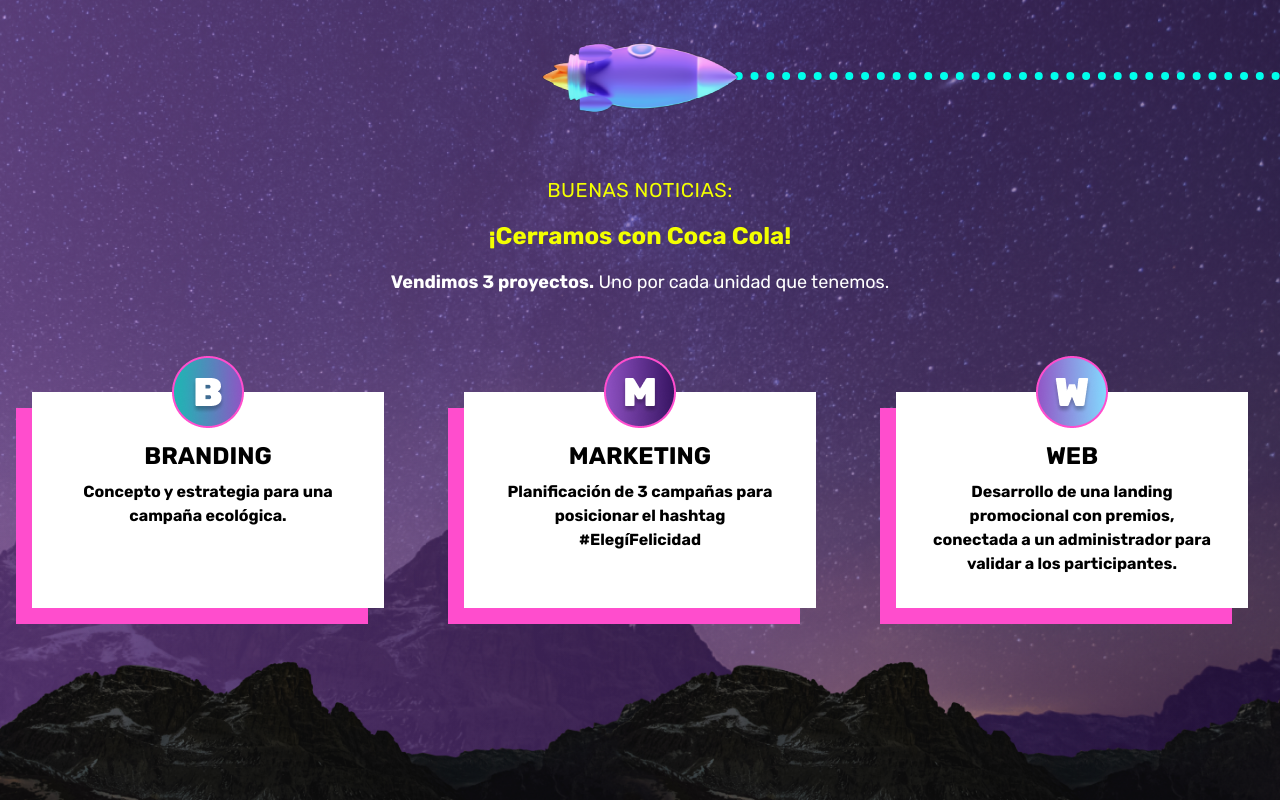
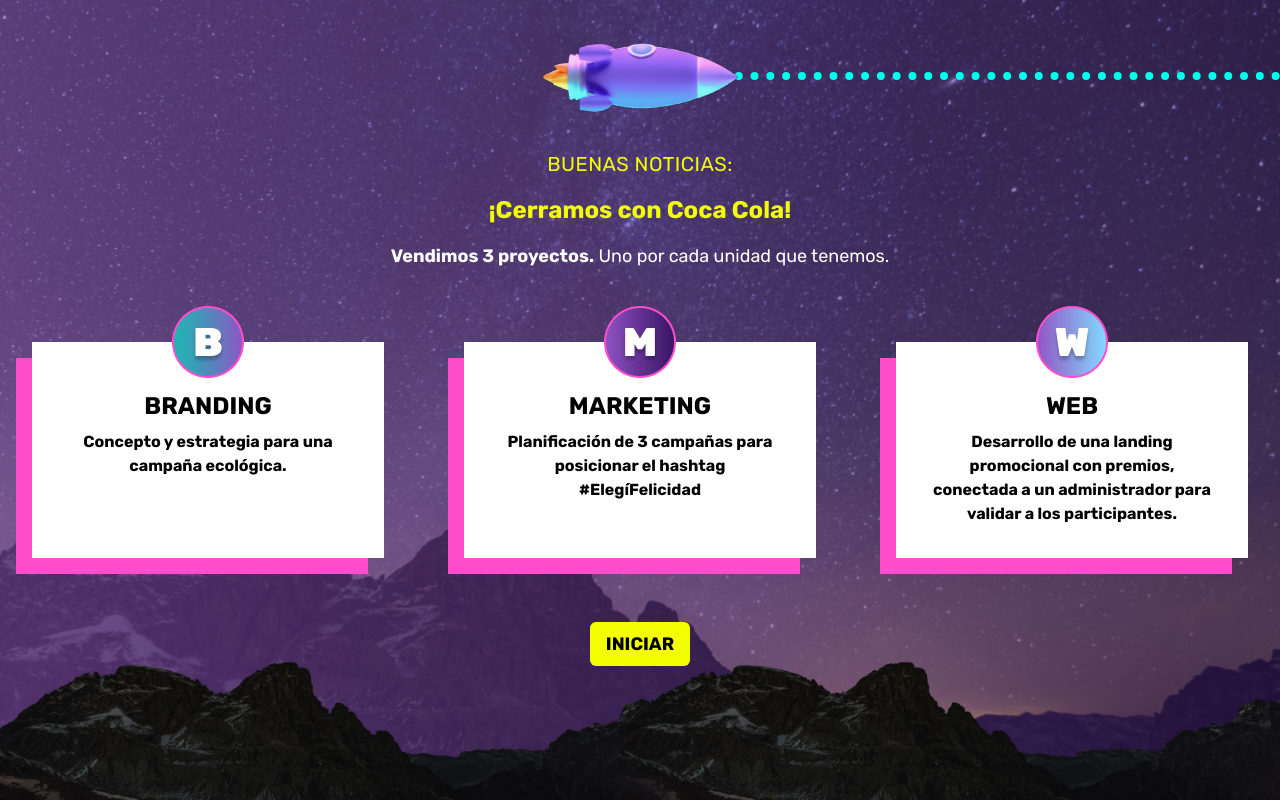
Before and after one commit to Nahuel-NP/Jugate-con-circulo, a React (Vite) app: page /situation in a window 1280 px wide. Built offline with nearby package versions, Linux system fonts and the light colour scheme.

Commit message:
fix margins and paddings

```diff
--- a/src/layouts/MainLayout.tsx
+++ b/src/layouts/MainLayout.tsx
@@ -3,8 +3,8 @@ import { Outlet } from "react-router-dom";
 const MainLayout = () => {
   return (
     <main className="h-screen bg-center bg-cover bg-montana font-rubik">
-      <div style={{ viewTransitionName: 'rocket' }} className="absolute top-0 left-0 z-50 grid w-full h-16 grid-cols-2 md:h-20 before:border-b-8 before:border-c-cyan before:border-dotted before:relative before:col-start-2">
-        <img src="/images/rocket.png" alt="rocket" className="absolute z-50 w-full md:max-w-[200px] max-w-[150px] -translate-x-1/2 rocket-animation top-1/2 left-1/2" />
+      <div style={{ viewTransitionName: 'rocket' }} className="absolute top-0 left-0 z-50 grid w-full h-16 grid-cols-2 lg:h-20 before:border-b-8 before:border-c-cyan before:border-dotted before:relative before:col-start-2">
+        <img src="/images/rocket.png" alt="rocket" className="absolute z-50 w-full lg:max-w-[200px] max-w-[150px] -translate-x-1/2 rocket-animation top-1/2 left-1/2" />
       </div>
         <Outlet />
       <img style={{ viewTransitionName: 'mountains' }} src="/images/backgrounds/montana/front.png" className="fixed bottom-0 z-10 w-full " loading="lazy" decoding="async" alt="mountains" />
--- a/src/pages/Situation.tsx
+++ b/src/pages/Situation.tsx
@@ -6,6 +6,7 @@ import { Pagination } from 'swiper';
 import 'swiper/css';
 import "swiper/css/pagination";
 import { useMediaQuery } from '../hooks/useMediaQuery';
+import useTransition from '../hooks/useTransition';
 
 
 
@@ -17,10 +18,17 @@ const Situation = () => {
     { title: 'Marketing', image: '/images/icons/M.png', description: 'Planificación de 3 campañas para posicionar el hashtag #ElegíFelicidad' },
     { title: 'Web', image: '/images/icons/W.png', description: 'Desarrollo de una landing promocional con premios, conectada a un administrador para validar a los participantes.' }]
 
- const isDesktop = useMediaQuery('(min-width: 768px)')
+  const isDesktop = useMediaQuery('(min-width: 768px)')
+
+  const { handletransition } = useTransition()
+
+  const handleRoute = (route: string) => {
+    handletransition(route)
+  }
+
   return (
 
-    <section className="flex items-center justify-center w-full h-full pt-24 md:pt-0" style={{ viewTransitionName: 'view', background: 'linear-gradient(90deg, rgba(145, 83, 197, 0.50) 0%, rgba(53, 19, 96, 0.50) 99.99%)' }} >
+    <section className="flex items-center justify-center w-full h-full pt-16 md:pt-4" style={{ viewTransitionName: 'view', background: 'linear-gradient(90deg, rgba(145, 83, 197, 0.50) 0%, rgba(53, 19, 96, 0.50) 99.99%)' }} >
       <div className="container flex flex-col items-center justify-center gap-4 p-4 text-center ">
         <h2 className="text-xl tracking-wide uppercase text-c-yellow">
           BUENAS NOTICIAS:
@@ -31,7 +39,7 @@ const Situation = () => {
         {
 
           isDesktop ? (
-            <div className="z-30 hidden gap-10 p-4 mx-auto mt-16 xl:gap-20 md:grid md:grid-cols-3">
+            <div className="z-30 hidden gap-10 p-4 mx-auto mt-10 xl:gap-20 md:grid md:grid-cols-3">
               {
                 items.map((item, index) => (
                   <div key={index} className="relative max-w-xs p-8 bg-white md:max-w-sm before:w-full before:h-full before:absolute before:bg-c-magenta before:-z-10 before:-left-4 before:top-4">
@@ -69,6 +77,8 @@ const Situation = () => {
 
         }
 
+        <button onClick={() => handleRoute('/situation')} className="px-4 py-2 mt-2 text-lg font-bold text-black uppercase transition-transform rounded-md lg:mt-8 hover:scale-105 bg-c-yellow">Iniciar</button>
+
       </div>
     </section>
 
```
